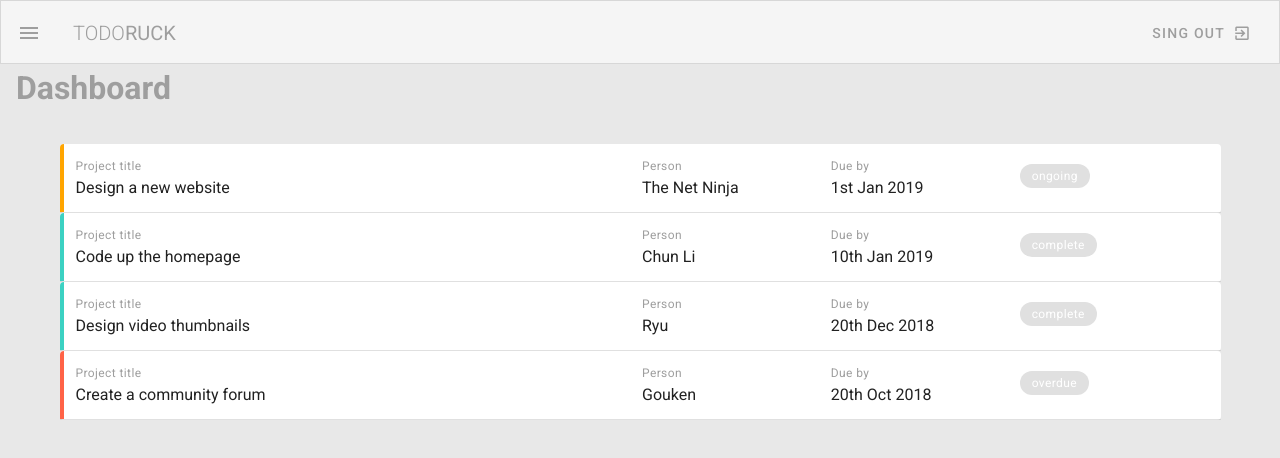
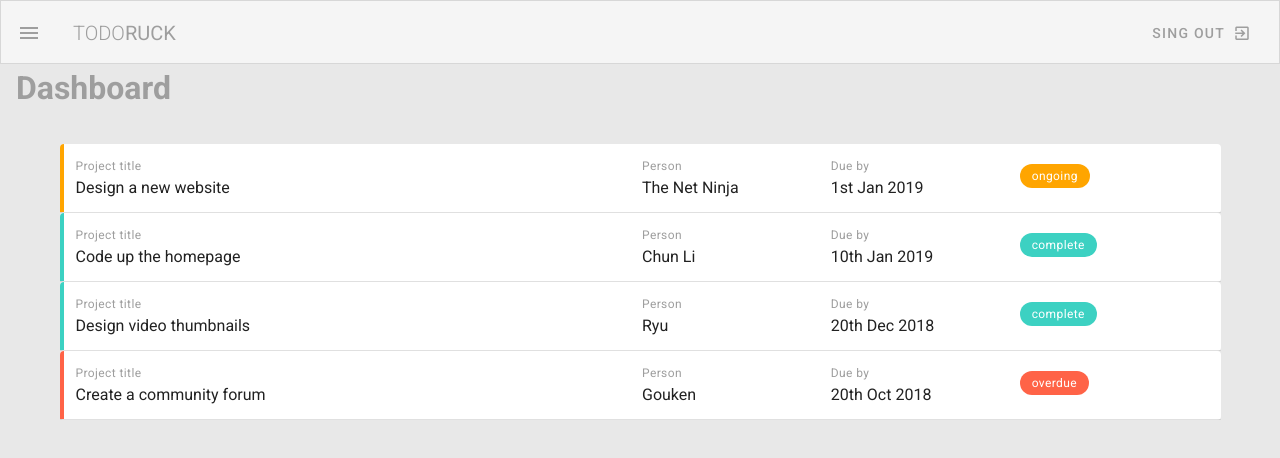
Before and after one commit to ruckrussell/todoruck, a Vue app: page / in a window 1280 px wide. Shown: the top 458 px of the page. Built offline with nearby package versions, Linux system fonts and the light colour scheme.

Commit message:
v-chip y estilos del mismo

```diff
--- a/src/views/Dashboard.vue
+++ b/src/views/Dashboard.vue
@@ -60,5 +60,13 @@
 .project.overdue {
   border-left: 4px solid tomato;
 }
-
+.v-chip.complete {
+  background: #3cd1c2 !important;
+}
+.v-chip.ongoing {
+  background: orange !important;
+}
+.v-chip.overdue {
+  background: tomato !important;
+}
 </style>
```
